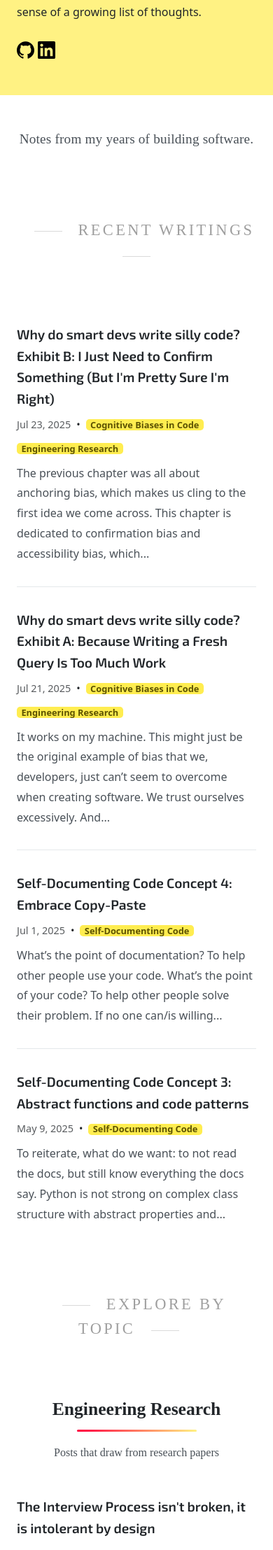
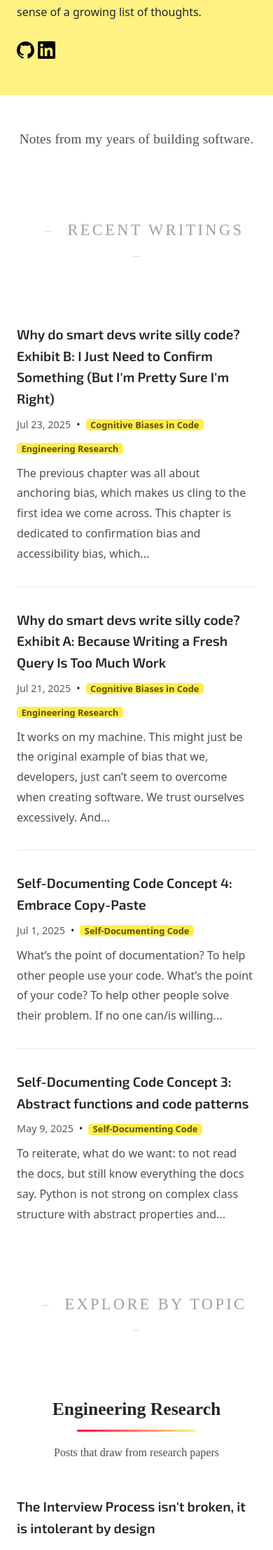
Before and after one commit to inesp/inesp.github.io, a Jekyll site: the page built from index.md, in a window 390 px wide. Shown: the part 482-2697 px from the top of the page at 70% size. Built offline with Jekyll 4.4.1, drawn with Linux system fonts in a browser that asks for light colours; nearby versions of some CDN libraries; some web fonts are replaced.

Commit message:
Fix home

```diff
--- a/_sass/home.scss
+++ b/_sass/home.scss
@@ -35,6 +35,10 @@
     background: $color-gray;
     margin: 0 1em;
     vertical-align: middle;
+
+    @media (max-width: 600px) {
+      width: 10px;
+    }
   }
 }
 
```
